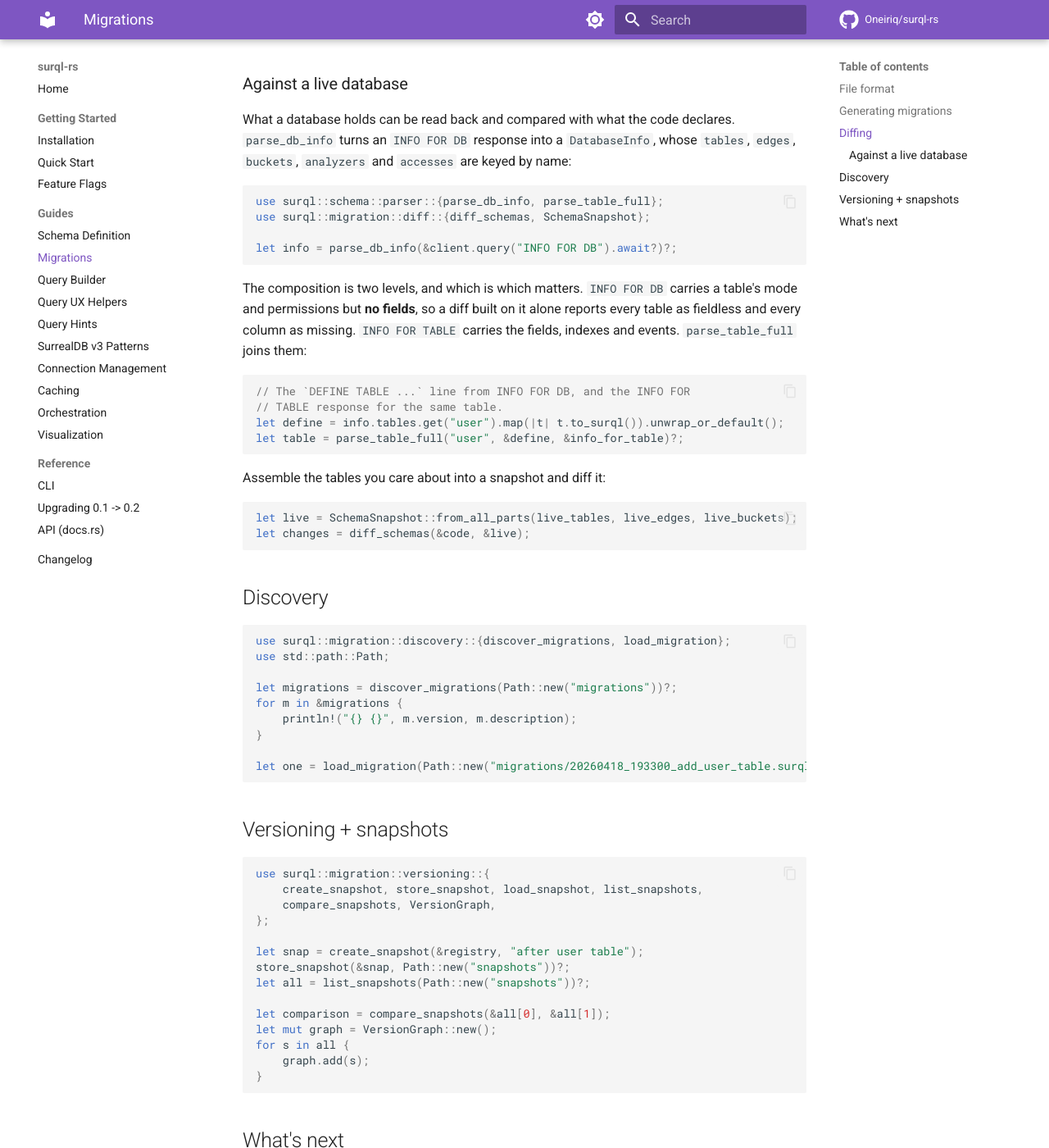
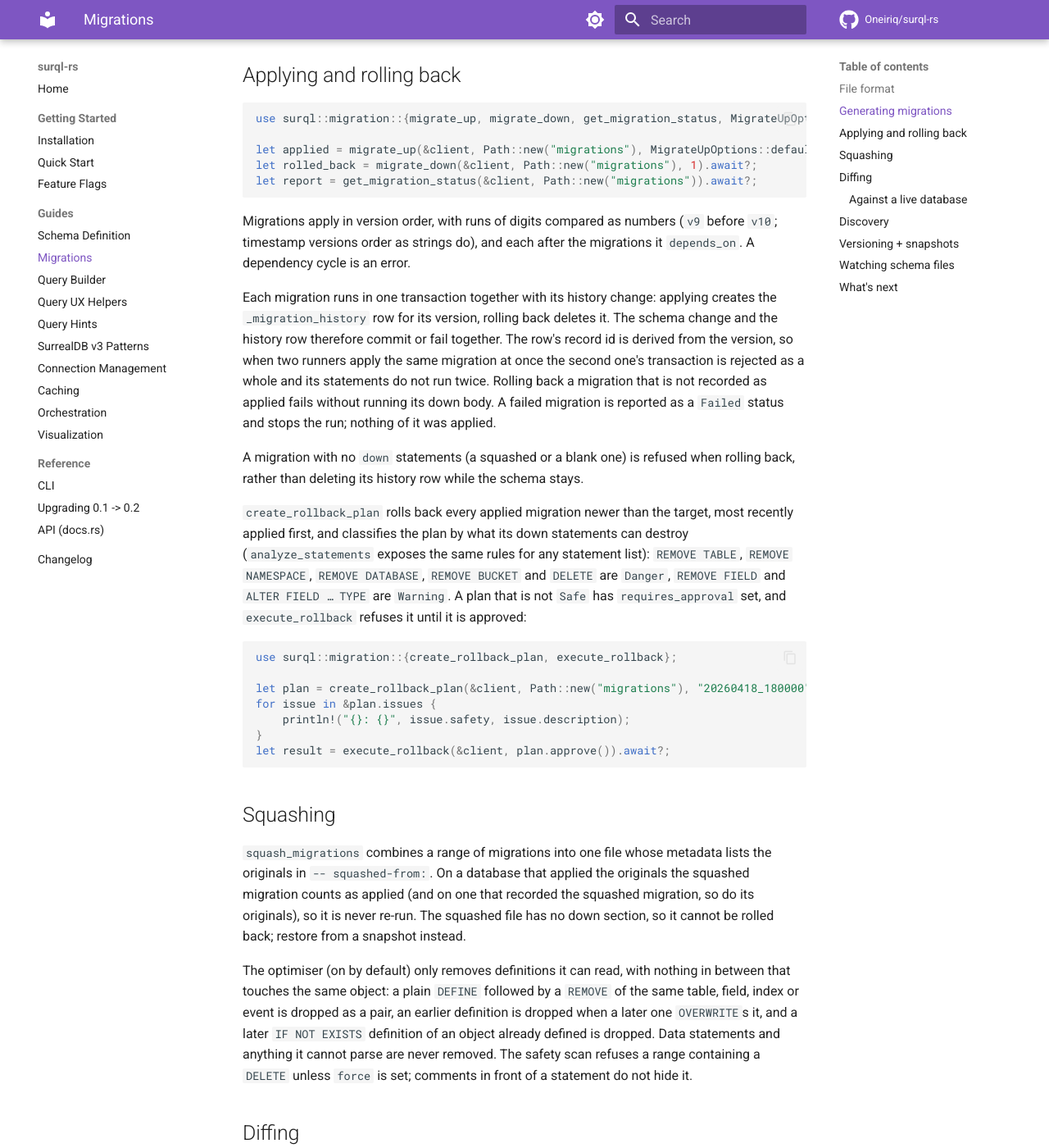
Before and after one commit to Oneiriq/surql-rs, an MkDocs documentation site: the page built from docs/migrations.md, in a window 1280 px wide and 1400 px high, scrolled down 1257 px. Shown: the whole window at 82% size. Built offline with MkDocs 1.6.1 and Material for MkDocs 9.7.7, drawn with Linux system fonts in a browser that asks for light colours; comment, search, counter and statistics services are not loaded; some of the changed text lies outside the part shown.

Commit message:
docs(migrations): document statement splitting, atomic history, rollback approval and squash coverage
The page described none of the execution guarantees. It now covers how
sections are split into statements, checksum normalisation, apply
order (numeric versions, depends_on), the single transaction holding a
migration and its history change, refusal of empty down sections and of
unapproved risky rollbacks, the optimiser's rules and squashed-from
coverage, snapshot path validation, the watcher's runtime requirement,
and diff_schemas' change ordering. The versioning example used a
create_snapshot signature and a VersionGraph method that do not exist.

````diff
--- a/docs/migrations.md
+++ b/docs/migrations.md
@@ -18,7 +18,21 @@ REMOVE TABLE IF EXISTS user;
 
 The `version` pattern is `YYYYMMDD_HHMMSS`. Descriptions are slug-cased by
 the generator. Every file is validated on load and includes a SHA-256
-checksum for drift detection.
+checksum; the checksum ignores a leading byte-order mark and `\r\n`
+versus `\n` line endings, so a file hashes the same on every platform.
+(Checksums are recorded in the history table but not yet compared
+against the files on disk.)
+
+Sections are split into statements on `;`, but only on a `;` that is
+code: one inside a `--`, `//`, `#` or `/* */` comment, a `'…'` or `"…"`
+string, a `` `…` `` or `⟨…⟩` quoted name, or a `{ }` / `( )` / `[ ]`
+block does not end a statement, so `DEFINE FUNCTION` bodies and `FOR`
+loops stay whole. A comment in front of a statement stays attached to
+it; a piece holding only comments is not a statement. A leading UTF-8
+byte-order mark is ignored.
+
+`-- depends_on:` lists versions the migration must follow, and a
+squashed migration carries `-- squashed-from:` (see below).
 
 ## Generating migrations
 
@@ -39,6 +53,79 @@ let m = generate_initial_migration(&registry, Path::new("migrations"))?;
 let m = generate_migration_from_diffs("rename_email", &diffs, Path::new("migrations"))?;
 ```
 
+The generator never replaces an existing file. Versions have one-second
+resolution, so a migration generated in a second some file in the
+directory already uses gets the next free second instead. Line breaks in
+a description are written as spaces, so a description cannot start a
+section of its own.
+
+## Applying and rolling back
+
+```rust
+use surql::migration::{migrate_up, migrate_down, get_migration_status, MigrateUpOptions};
+
+let applied = migrate_up(&client, Path::new("migrations"), MigrateUpOptions::default()).await?;
+let rolled_back = migrate_down(&client, Path::new("migrations"), 1).await?;
+let report = get_migration_status(&client, Path::new("migrations")).await?;
+```
+
+Migrations apply in version order, with runs of digits compared as
+numbers (`v9` before `v10`; timestamp versions order as strings do), and
+each after the migrations it `depends_on`. A dependency cycle is an
+error.
+
+Each migration runs in one transaction together with its history
+change: applying creates the `_migration_history` row for its version,
+rolling back deletes it. The schema change and the history row therefore
+commit or fail together. The row's record id is derived from the
+version, so when two runners apply the same migration at once the
+second one's transaction is rejected as a whole and its statements do
+not run twice. Rolling back a migration that is not recorded as applied
+fails without running its down body. A failed migration is reported as a
+`Failed` status and stops the run; nothing of it was applied.
+
+A migration with no `down` statements (a squashed or a blank one) is
+refused when rolling back, rather than deleting its history row while
+the schema stays.
+
+`create_rollback_plan` rolls back every applied migration newer than the
+target, most recently applied first, and classifies the plan by what its
+down statements can destroy (`analyze_statements` exposes the same
+rules for any statement list): `REMOVE TABLE`, `REMOVE NAMESPACE`,
+`REMOVE DATABASE`, `REMOVE BUCKET` and `DELETE` are `Danger`, `REMOVE
+FIELD` and `ALTER FIELD … TYPE` are `Warning`. A plan that is not `Safe`
+has `requires_approval` set, and `execute_rollback` refuses it until it
+is approved:
+
+```rust
+use surql::migration::{create_rollback_plan, execute_rollback};
+
+let plan = create_rollback_plan(&client, Path::new("migrations"), "20260418_180000").await?;
+for issue in &plan.issues {
+    println!("{}: {}", issue.safety, issue.description);
+}
+let result = execute_rollback(&client, plan.approve()).await?;
+```
+
+## Squashing
+
+`squash_migrations` combines a range of migrations into one file whose
+metadata lists the originals in `-- squashed-from:`. On a database that
+applied the originals the squashed migration counts as applied (and on
+one that recorded the squashed migration, so do its originals), so it is
+never re-run. The squashed file has no down section, so it cannot be
+rolled back; restore from a snapshot instead.
+
+The optimiser (on by default) only removes definitions it can read, with
+nothing in between that touches the same object: a plain `DEFINE`
+followed by a `REMOVE` of the same table, field, index or event is
+dropped as a pair, an earlier definition is dropped when a later one
+`OVERWRITE`s it, and a later `IF NOT EXISTS` definition of an object
+already defined is dropped. Data statements and anything it cannot parse
+are never removed. The safety scan refuses a range containing a
+`DELETE` unless `force` is set; comments in front of a statement do not
+hide it.
+
 ## Diffing
 
 ```rust
@@ -52,6 +139,15 @@ let code = SchemaSnapshot::from_all_parts(
 let db = SchemaSnapshot::from_parts(db_tables, db_edges);
 let changes = diff_schemas(&code, &db);
 ```
+
+`diff_schemas` returns the changes in an order that applies cleanly:
+object additions first (functions, params, sequences, analyzers,
+buckets), then every table and edge drop, then table changes, then edge
+changes, and finally object drops in reverse. A changed index, event or
+edge shape is re-defined with `OVERWRITE`, in both the forward and the
+backward direction. Index and event changes are reported as
+`DiffOperation::ModifyIndex` and `ModifyEvent`, both graded `Warning` by
+the drift check.
 
 `from_parts` takes tables and edges, `from_all_parts` adds buckets, and
 `SchemaSnapshot::new()` gives an empty one to fill field by field.
@@ -115,16 +211,31 @@ use surql::migration::versioning::{
     compare_snapshots, VersionGraph,
 };
 
-let snap = create_snapshot(&registry, "after user table");
+let snap = create_snapshot(&registry, "20260418_193300", "after user table")?;
 store_snapshot(&snap, Path::new("snapshots"))?;
 let all = list_snapshots(Path::new("snapshots"))?;
 
 let comparison = compare_snapshots(&all[0], &all[1]);
 let mut graph = VersionGraph::new();
-for s in all {
-    graph.add(s);
+for m in &migrations {
+    graph.add_version(m.clone(), None, None)?;
 }
 ```
+
+A snapshot is stored as `<version>.json`; a version that is not a plain
+file name (`../x`, an absolute path) is rejected. `compare_snapshots`
+reports tables, edges, accesses and buckets. The drift check compares
+against the newest snapshot and fails if that file is corrupt rather
+than falling back to an older one.
+
+## Watching schema files
+
+`SchemaWatcher::start` (feature `watcher`) must be called inside a Tokio
+runtime; outside one it returns an error. It yields debounced
+`DriftReport`s through a bounded channel: while the consumer is behind,
+file events are coalesced rather than queued. `stop()` (or dropping the
+watcher) ends the background task, after which the receiver yields
+`None`.
 
 ## What's next
 
````
